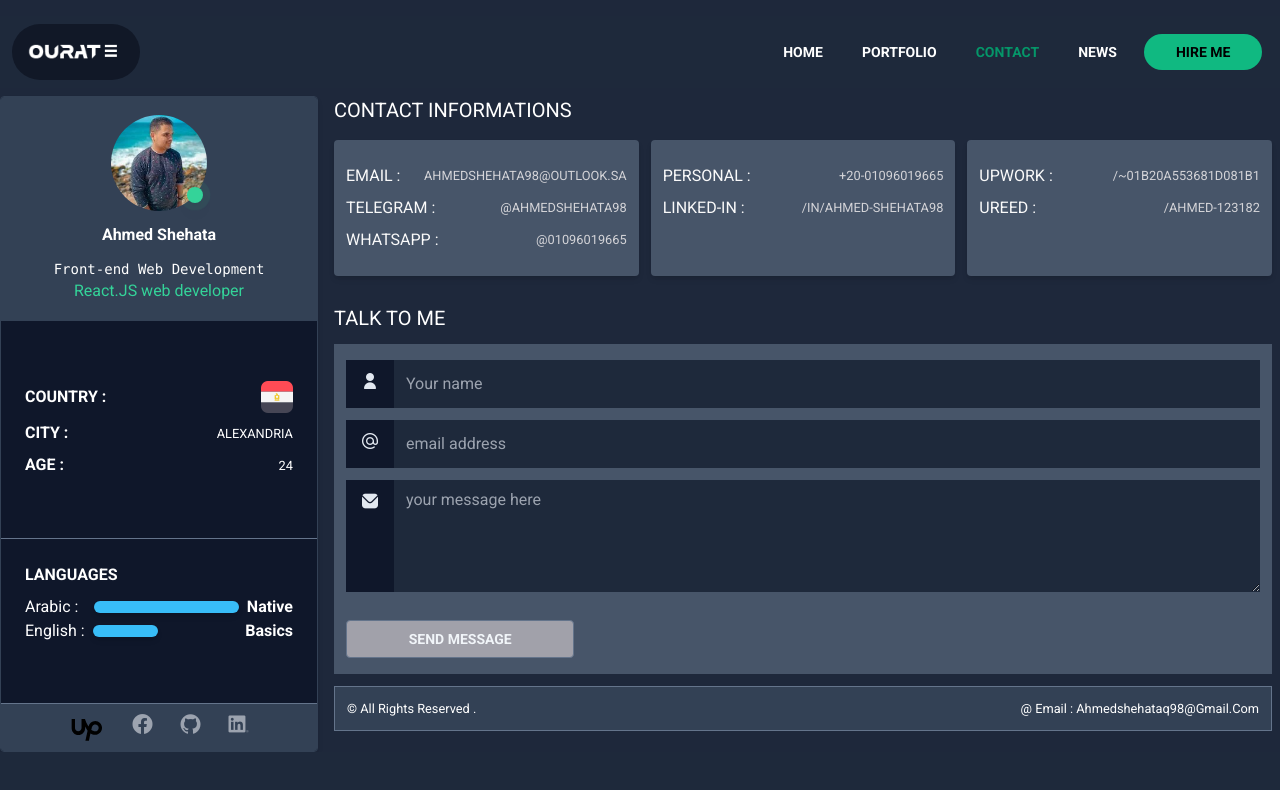
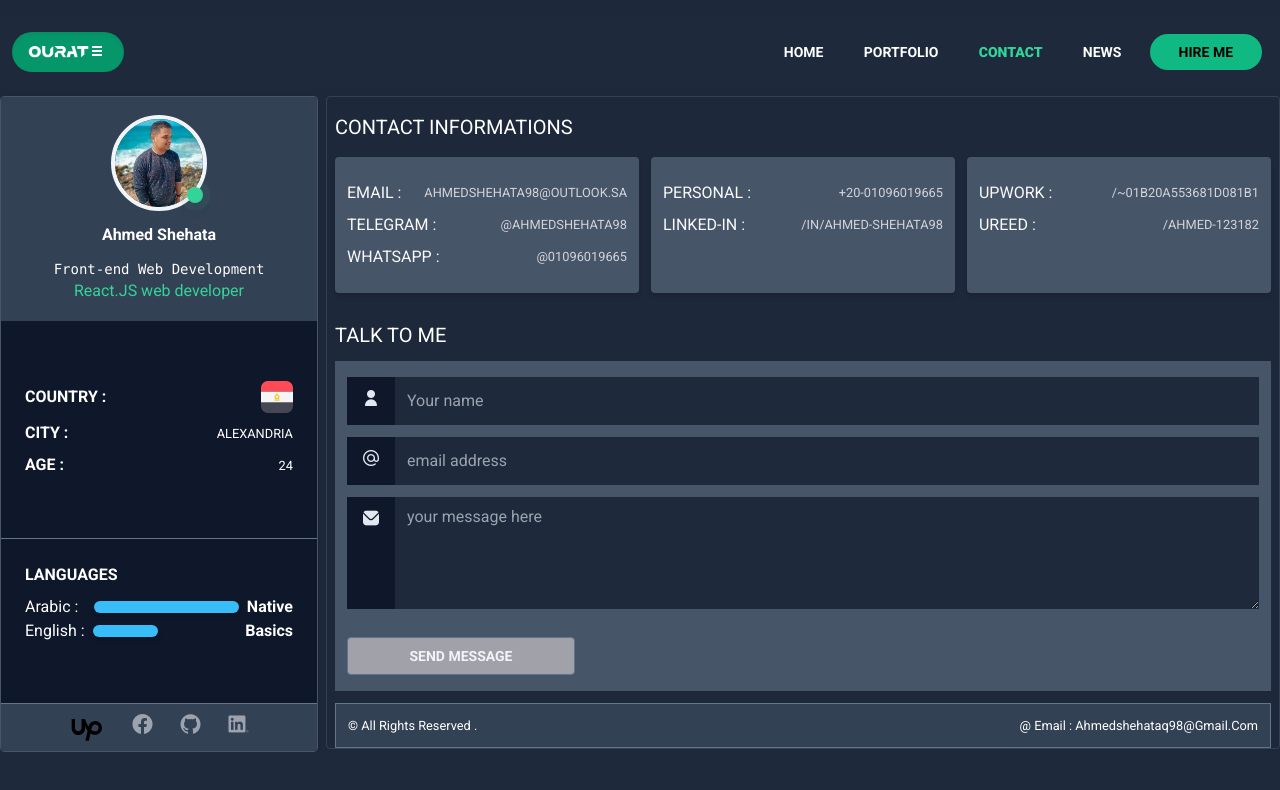
Before and after one commit to AhmedShehata98/portfolio-next-project, a Next.js app: page /contact in a window 1280 px wide. Shown: the top 790 px of the page. Built offline with nearby package versions, Linux system fonts and the light colour scheme.

Commit message:
improved layout desigen

```diff
--- a/components/Navbar.tsx
+++ b/components/Navbar.tsx
@@ -8,7 +8,7 @@ type navbarProps = {
 const Navbar = () => {
   const navbarRef = useRef<HTMLElement | null>(null);
 
-  const { route, isReady, events } = useRouter();
+  const { route, events } = useRouter();
 
   events?.on("routeChangeComplete", (ev) =>
     ev && ev !== "/"
@@ -64,8 +64,15 @@ const Navbar = () => {
   return (
     <header className="header-bar">
       <div className="container flex justify-between items-center mx-auto px-3 lg:py-0">
-        <Link href="/" className="bg-gray-900 px-4 rounded-full">
-          <img src="./logo.png" alt="logo" className="w-24 object-cover" />
+        <Link
+          href="/"
+          className="bg-emerald-600 px-4 w-28 shadow-inner rounded-full"
+        >
+          <img
+            src="./logo.png"
+            alt="logo"
+            className="max-w-full aspect-[2/1] object-cover"
+          />
         </Link>
         <div className="toggler-navbar">
           <button
@@ -112,7 +119,7 @@ const Navbar = () => {
             news
           </Link>
           <Link
-            className="px-8 py-2 rounded-3xl bg-emerald-500 text-black hover:bg-gray-500 hover:text-emerald-400"
+            className="grid place-items-center w-28 py-2 rounded-3xl bg-emerald-500 text-black hover:bg-gray-500 hover:text-emerald-400"
             href="https://www.upwork.com/freelancers/~01b20a553681d081b1"
             target="_blank"
             rel="noopener noreferrer"
--- a/components/SidePannel.tsx
+++ b/components/SidePannel.tsx
@@ -11,11 +11,11 @@ const SidePannel = () => {
       <div
         className={`w-full h-56 bg-gradient-to-t from-slate-700 to-slate-700 flex justify-center items-center flex-col gap-3 500`}
       >
-        <figure className="relative w-28 lg:w-24 ">
+        <figure className="relative w-28 lg:w-24">
           <Image
             src={profilePicture.src}
             alt="profile-img"
-            className="max-w-full aspect-square rounded-full"
+            className="max-w-full aspect-square rounded-full border-4 border-slate-100"
             width={100}
             height={100}
           />
--- a/pages/contact/index.tsx
+++ b/pages/contact/index.tsx
@@ -40,7 +40,9 @@ const Contact = () => {
       </Head>
       <section ref={contactSectionRef} className="contact-section hide-section">
         <div className="contact-boxs">
-          <h3 className="text-white text-xl uppercase">contact informations</h3>
+          <h3 className="text-white text-xl uppercase mt-4">
+            contact informations
+          </h3>
           <ul className="grid grid-cols-1 sm:grid-cols-2 lg:grid-cols-3 gap-3 w-full">
             <ContactBox
               key={nanoid(6)}
--- a/pages/news/index.tsx
+++ b/pages/news/index.tsx
@@ -33,7 +33,9 @@ const NewsFeed = ({ news }: newsFeedPorps) => {
         className="news-section hide-section"
         id="/news"
       >
-        <h3 className="text-white text-xl uppercase">My latest achievement</h3>
+        <h3 className="text-white text-xl uppercase mt-4 mb-6">
+          My latest achievement
+        </h3>
         <div className="w-full max-h-[82vh] h-[82vh] overflow-x-hidden overflow-y-auto px-8 my-5">
           <ul className="feeds-list">
             {news &&
--- a/pages/portfolio/index.tsx
+++ b/pages/portfolio/index.tsx
@@ -106,7 +106,7 @@ const Prortfolio = ({ projects }: PortfolioProps) => {
         id="/portfolio"
       >
         <div className="projects-wrapper">
-          <h3 className="text-2xl uppercase z-10 text-white mt-2 mb-6">
+          <h3 className="text-2xl uppercase z-10 text-white mt-4 mb-6 ">
             portfolio
           </h3>
           <ul
--- a/styles/globals.css
+++ b/styles/globals.css
@@ -22,7 +22,7 @@
     @apply px-3 py-2 rounded-3xl hover:text-emerald-500 transition-colors;
   }
   .link-active {
-    @apply text-emerald-600;
+    @apply text-emerald-400 font-extrabold;
   }
   .toggler-navbar {
     @apply z-10 flex items-center justify-start rounded-full bg-slate-900 px-3 py-3 lg:hidden;
@@ -34,13 +34,13 @@
     @apply relative z-20 lg:max-h-screen overflow-hidden container mx-auto pt-20 lg:pt-24 flex items-start justify-between flex-col lg:flex-row gap-2;
   }
   .side-pannel {
-    @apply w-[95%] mx-auto lg:mx-0 lg:w-80 h-[86vh] lg:h-[82vh] flex flex-col justify-between items-center bg-slate-900 rounded overflow-hidden border border-slate-700 shadow-md divide-y divide-slate-500 z-10;
+    @apply w-[95%] mx-auto lg:mx-0 lg:w-80 h-[86vh] lg:h-[82vh] flex flex-col justify-between items-center bg-slate-900 rounded overflow-hidden border border-slate-600 shadow divide-y divide-slate-500 z-10;
   }
   .hide-section {
     @apply translate-x-10 opacity-0 pointer-events-none ease-out;
   }
   .home-section {
-    @apply w-full lg:w-3/4 h-[90vh] lg:max-h-[82vh] overflow-auto flex flex-col items-start justify-start gap-4 px-4 py-2 bg-no-repeat bg-cover transition-all duration-300;
+    @apply w-full lg:w-3/4 h-[90vh] lg:max-h-[82vh] overflow-auto flex flex-col items-start justify-start gap-4 px-4 py-2 bg-no-repeat bg-cover transition-all duration-300 rounded border border-slate-200;
   }
   .overlay-layer {
     @apply relative z-10 after:absolute after:content-[""] after:w-full after:min-h-full after:h-full after:inset-0 after:z-[0] after:bg-slate-800 after:bg-opacity-70;
@@ -51,7 +51,7 @@
     width: 0px;
   }
   .hero {
-    @apply relative z-20 isolate w-full min-h-[20rem] flex flex-col justify-center items-start bg-gray-700 rounded shadow-lg;
+    @apply relative z-20 isolate w-full min-h-[20rem] flex flex-col justify-center items-start bg-gray-700 rounded shadow-lg mt-2;
   }
   .hero-heading-wrapper {
     @apply lg:w-3/4 h-fit text-white shadow rounded overflow-hidden flex flex-col justify-center items-center lg:items-start px-5 lg:px-10 py-5 z-10;
@@ -63,7 +63,7 @@
     @apply flex items-center justify-center gap-2 py-2 px-3 bg-sky-500 border border-sky-500 rounded hover:bg-sky-700 text-sm font-semibold uppercase transition-colors duration-300 disabled:bg-zinc-400 disabled:border-slate-500;
   }
   .portfolio-section {
-    @apply relative z-10 flex flex-col justify-start items-start max-h-[90vh] lg:max-h-[82vh] h-[90vh] lg:h-[82vh] overflow-auto w-11/12 mx-auto lg:w-3/4 lg:px-2 transition-all duration-500;
+    @apply relative z-10 flex flex-col justify-start items-start max-h-[90vh] lg:max-h-[82vh] h-[90vh] lg:h-[82vh] overflow-auto w-11/12 mx-auto lg:w-3/4 lg:px-2 transition-all duration-500 rounded border border-slate-700;
   }
   .projects-wrapper {
     @apply min-w-full max-h-[90vh] lg:max-h-[82vh] flex flex-col overflow-y-auto mb-4;
@@ -91,7 +91,7 @@
     width: 0px;
   }
   .contact-section {
-    @apply z-10 flex flex-col justify-start items-start gap-3 max-h-[90vh] lg:max-h-[82vh] overflow-auto w-11/12 mx-auto lg:w-3/4 lg:px-2 transition-all duration-500;
+    @apply z-10 flex flex-col justify-start items-start gap-3 max-h-[90vh] lg:max-h-[82vh] overflow-auto w-11/12 mx-auto lg:w-3/4 lg:px-2 transition-all duration-500 rounded border border-slate-700;
   }
   .contact-section::-webkit-scrollbar {
     appearance: none;
@@ -108,7 +108,7 @@
     @apply flex w-full;
   }
   .news-section {
-    @apply z-10 flex flex-col justify-start items-start max-h-[90vh] lg:max-h-[82vh] overflow-auto w-11/12 mx-auto lg:w-3/4 lg:px-2 transition-all duration-500;
+    @apply z-10 flex flex-col justify-start items-start max-h-[90vh] lg:max-h-[82vh] overflow-auto w-11/12 mx-auto lg:w-3/4 lg:px-2 transition-all duration-500 rounded border border-slate-700;
   }
   .news-section ::-webkit-scrollbar {
     appearance: none;
```
